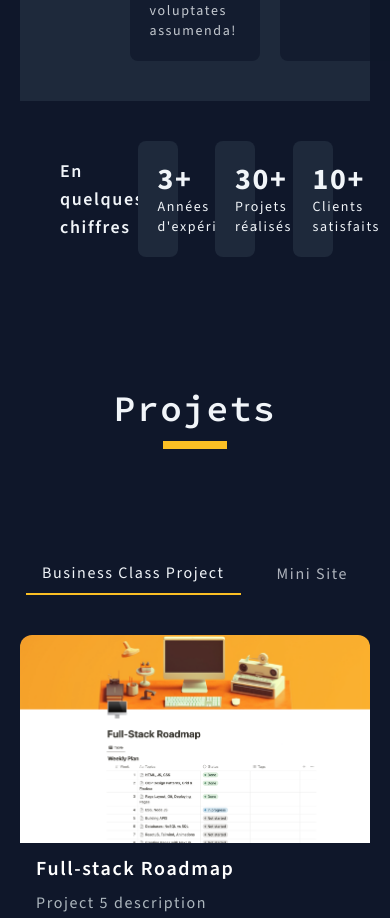
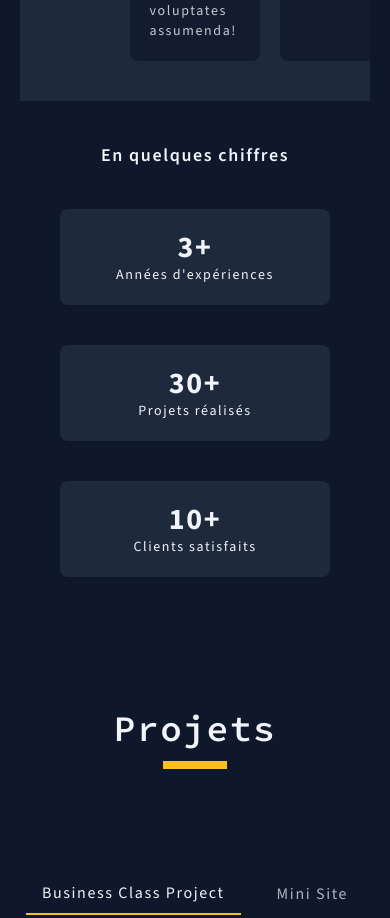
Before and after one commit to erischon/project-erischondev, a Next.js app: page / in a window 390 px wide. Shown: the part 1782-2700 px from the top of the page. Built offline with nearby package versions, Linux system fonts and the light colour scheme.

Commit message:
metrics to responsive

```diff
--- a/src/components/sections/About.section.tsx
+++ b/src/components/sections/About.section.tsx
@@ -58,10 +58,11 @@ export default function AboutSection() {
         </div>
       </div>
 
-      <div className="grid grid-cols-4 gap-10 py-5 px-10 bg-slate-900">
-        <p className="flex items-center text-lg font-semibold">
+      <div className="flex flex-col md:grid md:grid-cols-4 gap-10 py-5 px-10 bg-slate-900">
+        <p className="md:flex md:items-center text-lg font-semibold text-center md:text-left">
           En quelques chiffres
         </p>
+
         {metrics.map((metric, k) => (
           <div
             key={k}
```
